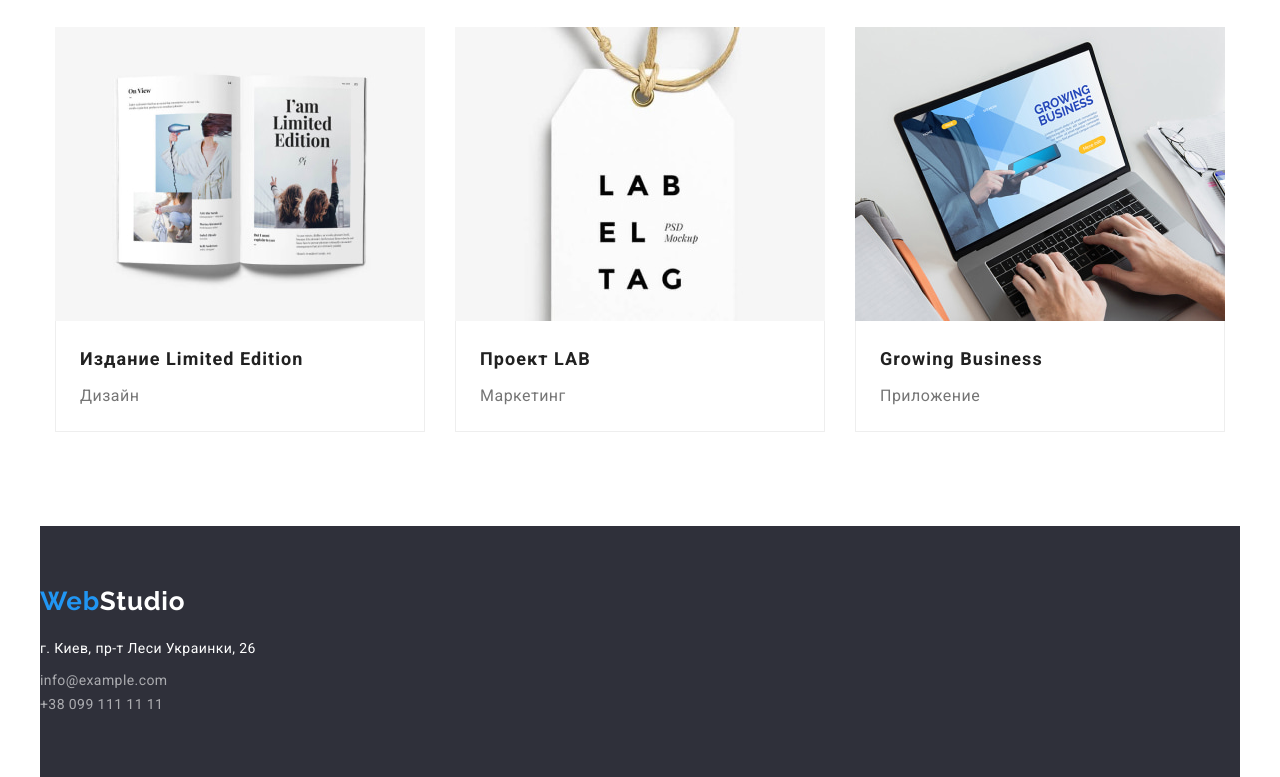
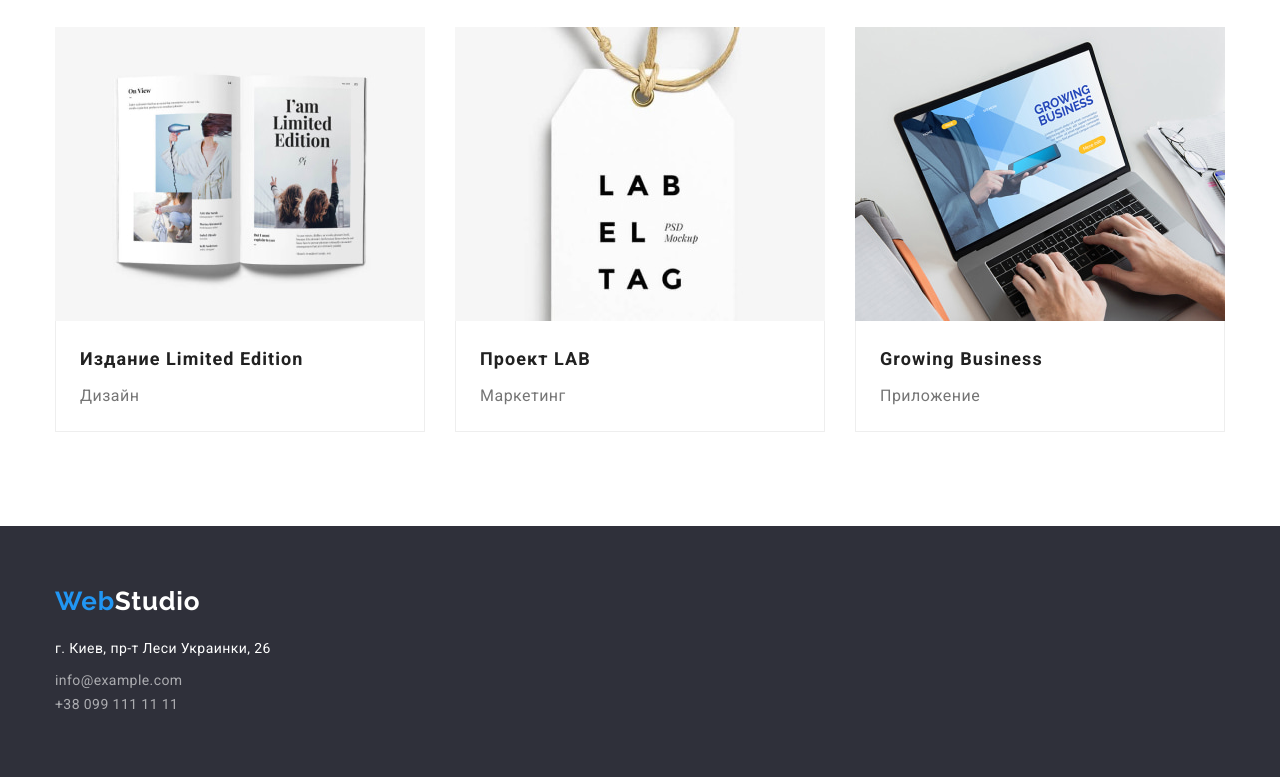
Before and after one commit to CheekyGeroin/goit-markup-hw-03, a plain HTML site: page portfolio.html in a window 1280 px wide. Shown: the part 1108-1885 px from the top of the page. Drawn offline with nearby package versions, Linux system fonts and the light colour scheme.

Commit message:
Update portfolio.html

```diff
--- a/portfolio.html
+++ b/portfolio.html
@@ -110,25 +110,21 @@
         </div>
       </section>
     </main>
-    <footer class="footer container">
+    <footer class="footer">
+      <div class="container">
         <a href="./index.html" class="footer-logo" lang="en">
-        <span class="logo-color">Web</span>Studio</a
-      >
+          <span class="logo-color">Web</span>Studio</a>
         <address class="address">
           <ul class="footer-contact-list">
             <li>
-            <a
-              class="address-link"
-              href="https://goo.gl/maps/UDnoedodPh5Yinr3A"
-              target="_blank"
-              rel="noopener norefferer nofollow"
-              >г. Киев, пр-т Леси Украинки, 26</a
-            >
+              <a class="address-link" href="https://goo.gl/maps/UDnoedodPh5Yinr3A" target="_blank"
+                rel="noopener norefferer nofollow">г. Киев, пр-т Леси Украинки, 26</a>
             </li>
             <li><a class="footer-link" href="mailto:info@example.com">info@example.com</a></li>
             <li><a class="footer-link" href="tel:+380991111111">+38 099 111 11 11</a></li>
           </ul>
         </address>
+      </div>
     </footer>
   </body>
 </html>
```
Lines whose indentation alone changed are shown as unchanged.
